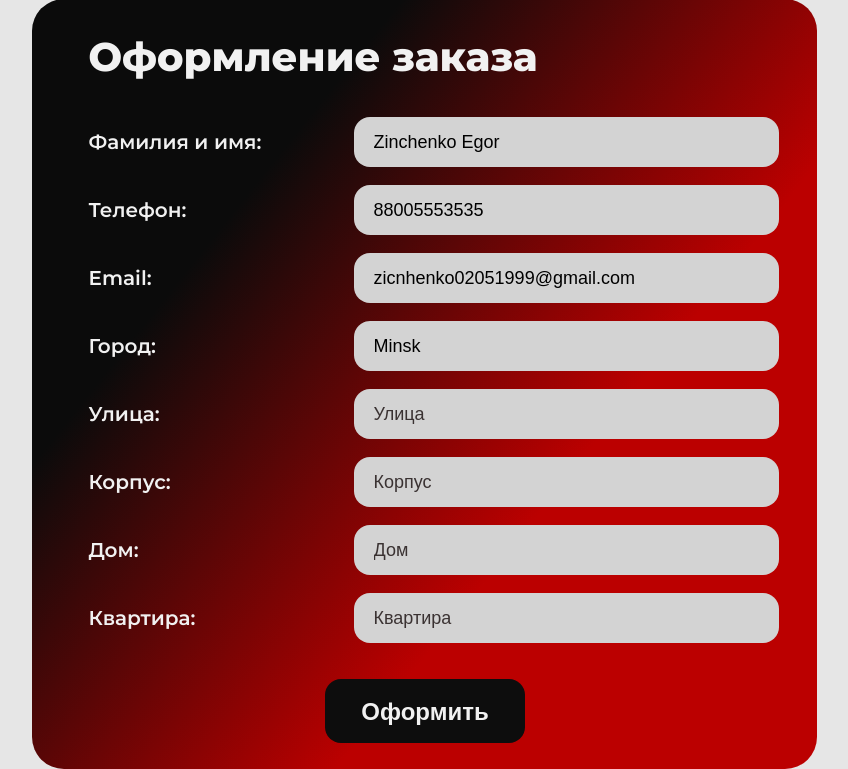
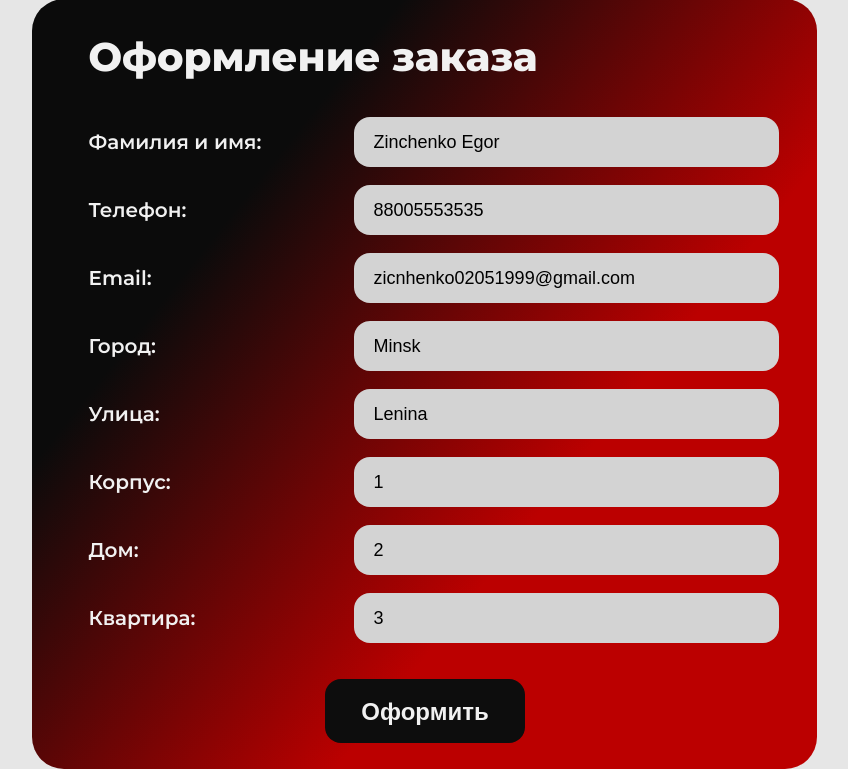
Before and after one commit to ZinchenkoEgor0205/Videostore, a Django app: page /basket/order in a window 1280 px wide; the page is wider, and only the part inside the window is pictured. Shown: the part 187-956 px from the top of that part, without its empty margins (216-1064 px from the left). Run offline with Django 4.2, Linux system fonts and the light colour scheme; a user stored in the database is signed in; data comes from the database, SQL or seed files in the repository.

Commit message:
autocomplete in order form was added

```diff
--- a/app_basket/templates/order.html
+++ b/app_basket/templates/order.html
@@ -38,19 +38,19 @@
                     </div>
                     <div class="form-item">
                         <div class="form-item-left">Улица:</div>
-                        {{ form.street }}
+                        <input type="text" value="{{ user.profile.street }}" name="street" class="form-input" placeholder="Улица" maxlength="20" required="" id="id_city">
                     </div>
                     <div class="form-item">
                         <div class="form-item-left">Корпус:</div>
-                        {{ form.housing }}
+                        <input type="text" value="{{ user.profile.housing }}" name="housing" class="form-input" placeholder="Корпус" maxlength="20" required="" id="id_city">
                     </div>
                     <div class="form-item">
                         <div class="form-item-left">Дом:</div>
-                        {{ form.house }}
+                        <input type="text" value="{{ user.profile.house }}" name="house" class="form-input" placeholder="Дом" maxlength="20" required="" id="id_city">
                     </div>
                     <div class="form-item">
                         <div class="form-item-left">Квартира:</div>
-                        {{ form.apartment }}
+                        <input type="text" value="{{ user.profile.apartment }}" name="apartment" class="form-input" placeholder="Квартира" maxlength="20" required="" id="id_city">
                     </div>
                 </div>
                 <div class="form-footer">
```
